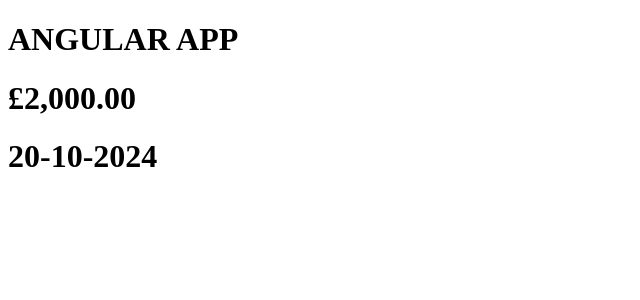
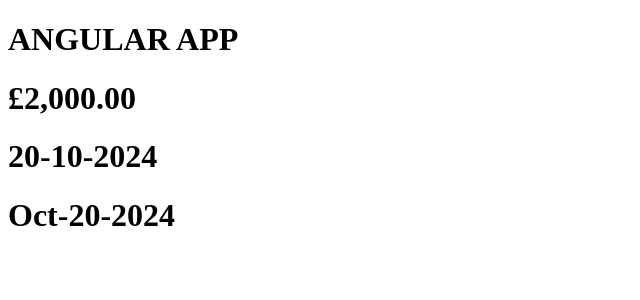
Before and after one commit to B00ttl3/Pipes-In-Angular, an Angular app: page / in a window 1280 px wide. Shown: the top 300 px of the page, without its empty margins (0-640 px from the left). Built offline with nearby package versions, Linux system fonts and the light colour scheme.

Commit message:
learnt about how to show month in short form

```diff
--- a/src/app/app.component.html
+++ b/src/app/app.component.html
@@ -63,3 +63,7 @@
 <!-- we only want to show the date, for that we will tell the format in which we want t show the date after the pipe. like dd for day then - then MM for months. not slowercase mm case lowercase mm shows the minutes not the month. and then yyyy for year after -. In this case it will only show us the current date -->
 
 <h1>{{ today | date : 'dd-MM-yyyy' }}</h1>
+
+<!-- incase we want to show the month in short form of its full month, then we will just use MMM instead of MM  -->
+
+<h1>{{ today | date : 'MMM-dd-yyyy' }}</h1>
```
